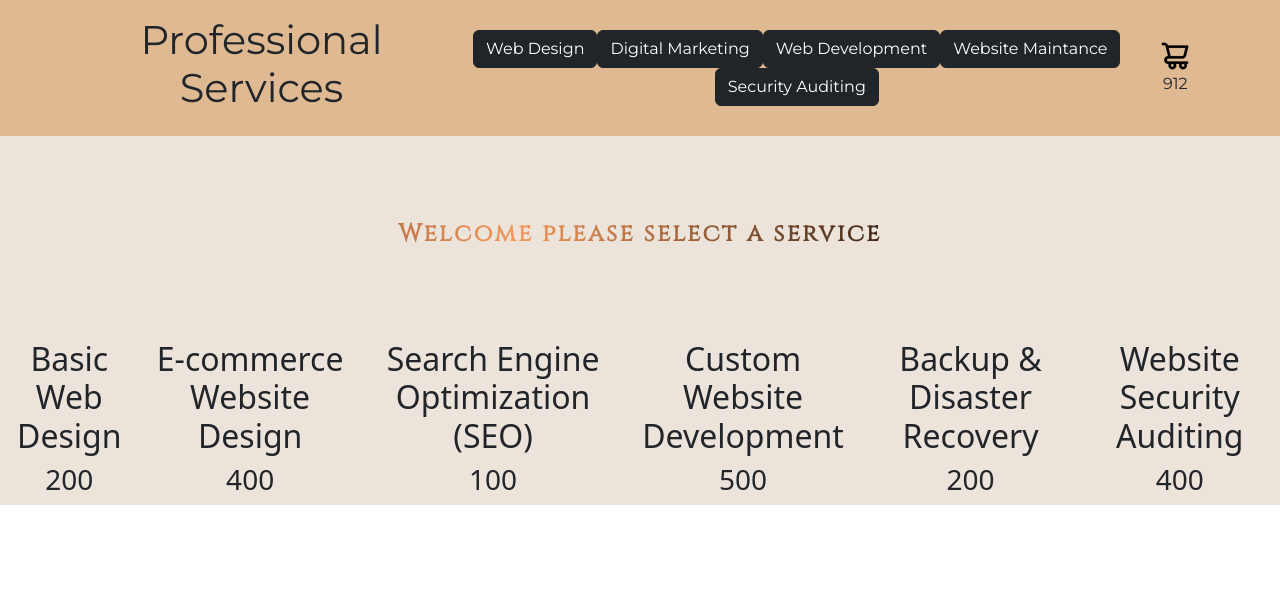
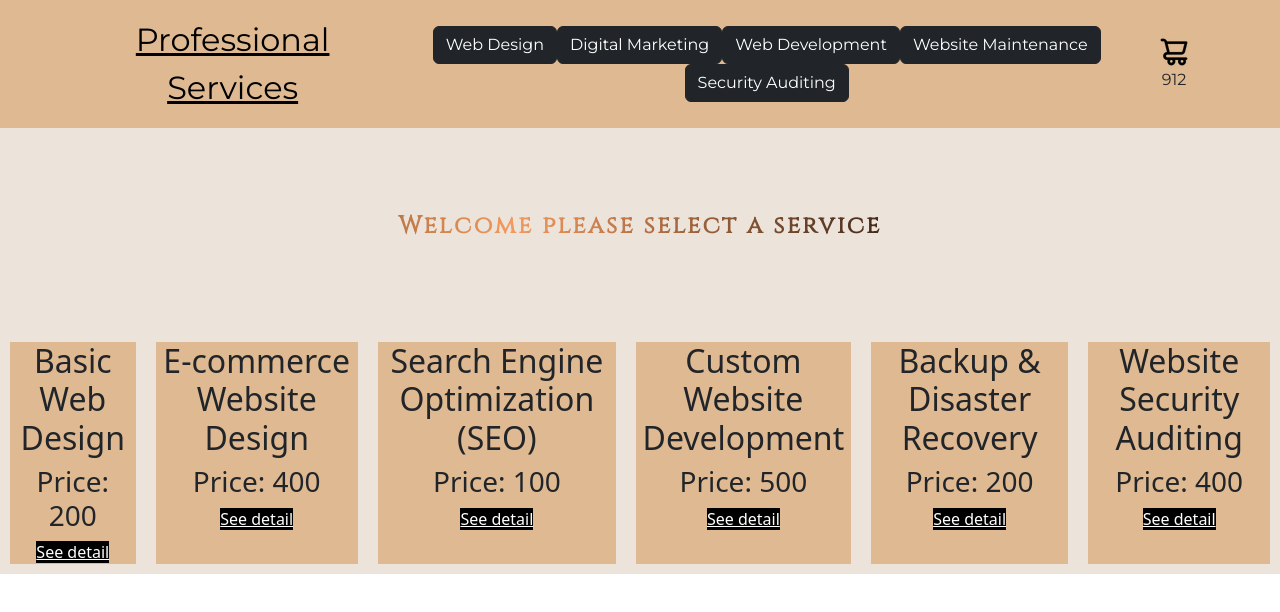
Before and after one commit to robfduarte/React_Entrega01, a React (Create React App) app: page / in a window 1280 px wide. Shown: the top 612 px of the page. Built offline with nearby package versions, Linux system fonts and the light colour scheme.

Commit message:
Entrega 02 final

```diff
--- a/package.json
+++ b/package.json
@@ -14,6 +14,7 @@
     "bootstrap": "^5.2.3",
     "react": "^18.2.0",
     "react-dom": "^18.2.0",
+    "react-router-dom": "^6.9.0",
     "react-scripts": "5.0.1",
     "web-vitals": "^2.1.4"
   },
--- a/src/App.js
+++ b/src/App.js
@@ -1,12 +1,21 @@
 import './App.css';
 import ItemListContainer from './components/ItemListContainer/ItemListContainer';
 import NavBar from './components/NavBar/NavBar'
+import ItemDetailContainer from './components/ItemDetailContainer/ItemDetailContainer';
+import { BrowserRouter, Routes, Route } from 'react-router-dom';
+
 
 function App() {
   return (
     <div className="App">
-     <NavBar />
-     <ItemListContainer greeting={"Welcome please select a service"}/>
+      <BrowserRouter>
+        <NavBar />
+        <Routes>
+          <Route path= '/' element= {<ItemListContainer greeting={"Welcome please select a service"}/>} />
+          <Route path= '/category/:categoryId' element={<ItemListContainer greeting={"Services by category"}/>} />
+          <Route path= '/item/:itemId' element={<ItemDetailContainer />} />
+        </Routes>
+     </BrowserRouter>
     </div>
   );
 }
--- a/src/asyncMock.js
+++ b/src/asyncMock.js
@@ -3,50 +3,50 @@ const services = [
         id: '1',
         name: 'Basic Web Design',
         price: 200,
-        category: 'Web Design',
+        category: 'WebDesign',
         img: 'https://www.resourcetechniques.co.uk/news/web-design/img/37786/rt200220191.jpg',
         stock: 100,
-        descrption: 'Basic Web Design description'
+        description: 'Basic Web Design description'
     }, {
         id: '2',
         name: 'E-commerce Website Design',
         price: 400,
-        category: 'Web Design',
+        category: 'WebDesign',
         img: 'https://ethicsinfotech.in/uploads/slider/e-commerce-website.png',
         stock: 100,
-        descrption: 'E-commerce Website Design description'
+        description: 'E-commerce Website Design description'
     }, {
         id: '3',
         name: 'Search Engine Optimization (SEO)',
         price: 100,
-        category: 'Digital Marketing',
+        category: 'DigitalMarketing',
         img: 'https://pwpblog.wpengine.com/wp-content/uploads/2022/07/Blog_P4B_SEO_Final-min.png',
         stock: 100,
-        descrption: 'Search Engine Optimization description'
+        description: 'Search Engine Optimization description'
     }, {
         id: '4',
         name: 'Custom Website Development',
         price: 500,
-        category: 'Web Development',
+        category: 'WebDevelopment',
         img: 'https://lform.com/cms/resources/media/2021/01/custom-web-development-app-1184x694.jpg',
         stock: 500,
-        descrption: 'Custom Website Development description'
+        description: 'Custom Website Development description'
     }, {
         id: '5',
         name: 'Backup & Disaster Recovery',
         price: 200,
-        category: 'Website Maintenance',
+        category: 'WebsiteMaintenance',
         img: 'https://www.corporatevision-news.com/wp-content/uploads/2022/04/Website-Maintenance.jpg',
         stock: 100,
-        descrption: 'Backup & Disaster Recovery description'
+        description: 'Backup & Disaster Recovery description'
     }, {
         id: '6',
         name: 'Website Security Auditing',
         price: 400,
-        category: 'Security Auditing',
+        category: 'SecurityAuditing',
         img: 'https://www.godaddy.com/garage/wp-content/uploads/website-security-audit-wordpress.jpg',
         stock: 100,
-        descrption: 'Website Security Auditing description'
+        description: 'Website Security Auditing description'
     },
 ]
 
@@ -57,3 +57,21 @@ export const getServices = () => {
         }, 1500)
     })
 }
+
+
+export const getServiceById = (serviceId) => {
+    return new Promise ( (resolve) => {
+        setTimeout(() => {
+            resolve(services.find(serv => serv.id === serviceId))
+        }, 1500)
+    })
+}
+
+
+export const getServicesByCategory = (categoryId) => {
+    return new Promise ( (resolve) => {
+        setTimeout(() => {
+            resolve(services.filter(serv => serv.category === categoryId))
+        }, 1500)
+    })
+}
--- a/src/components/Item/Item.js
+++ b/src/components/Item/Item.js
@@ -1,8 +1,11 @@
-const Item = ({ name, price }) => {
+import { Link } from "react-router-dom"
+
+const Item = ({ id, name, price }) => {
     return (
-        <div>
+        <div style={{background: '#DEB992', margin: 10}}>
             <h2>{name}</h2>
-            <h3>{price}</h3>
+            <h3>Price: {price}</h3>
+            <Link to={`/item/${id}`} style={{ background: 'black', color: 'white'}}>See detail</Link>
         </div>
     )
 }
--- /dev/null
+++ b/src/components/ItemDetail/ItemDetail.js
@@ -0,0 +1,13 @@
+const ItemDetail = ({ name, price, img, description}) => {
+        return (
+            <div style={{background: '#DEB992', margin: 10}}>
+                <h2>{name}</h2>
+                <img src={img} alt={name} style={{ width: 500}}/>
+                <h3>Price: {price}</h3>
+                <p>Description: {description}</p>
+
+            </div>
+        )
+    }
+
+export default ItemDetail
--- /dev/null
+++ b/src/components/ItemDetailContainer/ItemDetailContainer.js
@@ -0,0 +1,40 @@
+import { useEffect, useState } from "react"
+import { getServiceById } from "../../asyncMock"
+import ItemDetail from "../ItemDetail/ItemDetail"
+import { useParams } from "react-router-dom"
+
+
+const ItemDetailContainer = () => {
+    const [service, setService]= useState()
+    const [loading, setLoading] = useState(true)
+
+    const { itemId } = useParams ()
+
+    useEffect( () => {
+        setLoading(true)
+        getServiceById(itemId)
+            .then(service => {
+                setService(service)
+            })
+            .catch(error => {
+                console.log(error)
+            })
+            .finally(() =>{
+                setLoading(false)
+            })
+    }, [itemId])
+
+    if(loading) {
+        return <h1>Loading Services...</h1>
+    }
+
+    return (
+        <div>
+            <h1>Service detail</h1>
+            <ItemDetail {...service}/>
+        </div>
+
+    )
+}
+
+export default ItemDetailContainer
--- a/src/components/ItemList/ItemList.js
+++ b/src/components/ItemList/ItemList.js
@@ -5,7 +5,7 @@ const ItemList = ({ services }) => {
         <div style={{ display: 'flex'}}>
                 {
                     services.map(service => {
-                        return <Item {...service} />
+                        return <Item key={service.id} {...service} />
                     })
                 }
             </div>
--- a/src/components/ItemListContainer/ItemListContainer.js
+++ b/src/components/ItemListContainer/ItemListContainer.js
@@ -1,18 +1,40 @@
 import './ItemListContainer.css'
-import { getServices } from '../../asyncMock'
+import { getServices, getServicesByCategory } from '../../asyncMock'
 import { useEffect, useState } from 'react'
 import ItemList from '../ItemList/ItemList'
+import { useParams } from 'react-router-dom'
+import { faLessThan } from '@fortawesome/free-solid-svg-icons'
 
 const ItemListContainer = ({greeting}) => {
     const [servicesState, setServicesState] = useState([])
+    const [loading, setLoading] = useState(true)
+
+    const { categoryId } = useParams()
+
+    useEffect( () => {
+        setLoading(true)
+        const asyncFunction = categoryId ? getServicesByCategory : getServices
 
 
-    useEffect( () => {
-        getServices()
+        asyncFunction(categoryId)
             .then(services => {
                 setServicesState(services)
             })
-    }, [])
+            .catch(error => {
+                console.log(error)
+            })
+            .finally(() =>{
+                setLoading(false)
+            })
+    }, [categoryId])
+
+    if(loading) {
+        return <h1>Loading Services...</h1>
+    }
+
+    if(servicesState && servicesState.length === 0) {
+        return <h1>No services available</h1>
+    }
 
 
     return (
--- a/src/components/NavBar/NavBar.css
+++ b/src/components/NavBar/NavBar.css
@@ -11,3 +11,9 @@
     top: 0;
     z-index: 300;
 }
+
+
+.Brand {
+    font-size: xx-large;
+    color:black;
+}
--- a/src/components/NavBar/NavBar.js
+++ b/src/components/NavBar/NavBar.js
@@ -1,16 +1,17 @@
 import CartWidget from '../CartWidget/CartWidget'
 import './NavBar.css'
+import { Link, NavLink } from 'react-router-dom'
 
 const NavBar = () => {
     return (
-        <nav className="NavBar ">
-            <h1>Professional Services</h1>
+        <nav className="NavBar">
+            <Link to='/' className="Brand">Professional Services</Link>
             <div>
-                <button className='btn btn-dark'>Web Design</button>
-                <button className='btn btn-dark'>Digital Marketing</button>
-                <button className='btn btn-dark'>Web Development</button>
-                <button className='btn btn-dark'>Website Maintance</button>
-                <button className='btn btn-dark'>Security Auditing</button>
+                <NavLink to='/category/WebDesign' className='btn btn-dark'>Web Design</NavLink>
+                <NavLink to='/category/DigitalMarketing' className='btn btn-dark'>Digital Marketing</NavLink>
+                <NavLink to='/category/WebDevelopment' className='btn btn-dark'>Web Development</NavLink>
+                <NavLink to='/category/WebsiteMaintenance' className='btn btn-dark'>Website Maintenance</NavLink>
+                <NavLink to='/category/SecurityAuditing' className='btn btn-dark'>Security Auditing</NavLink>
             </div>
             <CartWidget />
         </nav>
```
Also changed, not shown: 1 other file (tests, documents, lock files or other folders).
